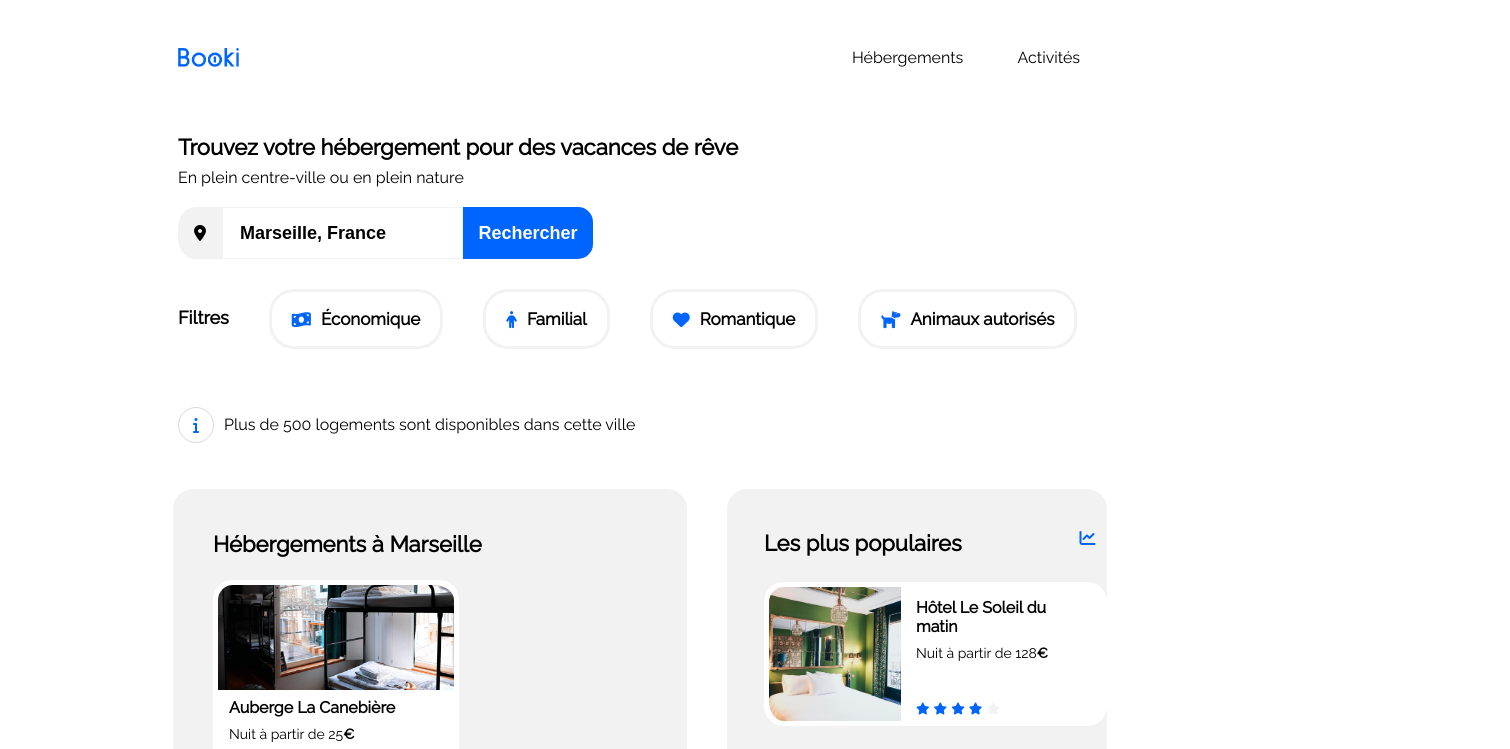
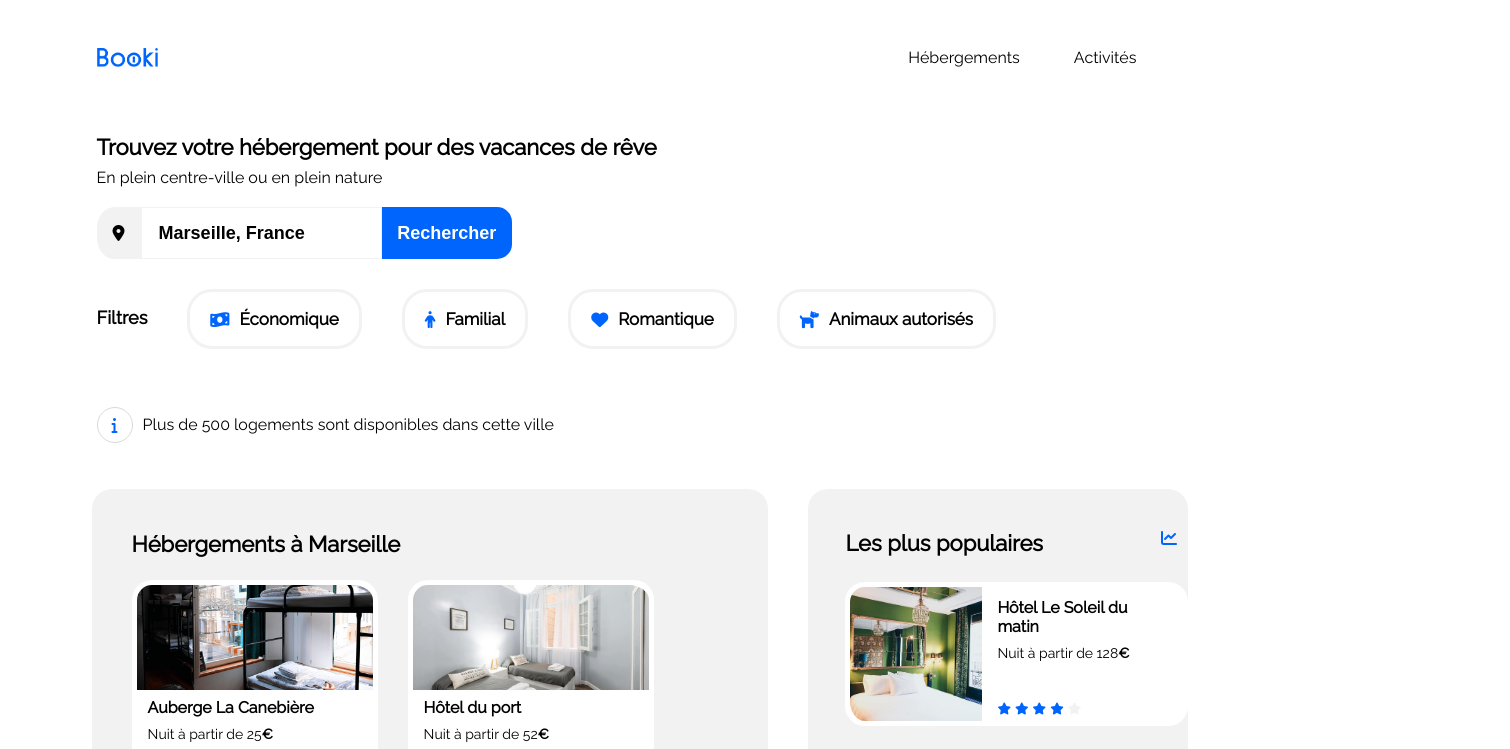
Before and after one commit to LucasPetit-LeTirilly/Projet-HTML-CSS-OpenClassrooms, a plain HTML site: page index.html in a window 1280 px wide. Shown: the top 749 px of the page, 1510 px wide, since content can reach past the window. Drawn offline with Linux system fonts and the light colour scheme.

Commit message:
Correction marges zoom preview VS Code

```diff
--- a/index.html
+++ b/index.html
@@ -9,6 +9,7 @@
     <link href="icons/css/fontawesome.css" rel="stylesheet">
     <link href="icons/css/brands.css" rel="stylesheet">
     <link href="icons/css/solid.css" rel="stylesheet">
+    <meta name="viewport" content="width=576, initial-scale=1.0">
     <title>Booki</title>
   </head>
 
--- a/styles-desktop.css
+++ b/styles-desktop.css
@@ -8,15 +8,15 @@ body {
   color: black;
   margin: 0px;
   font-weight: 400;
-  margin-left: 123px;
-  margin-right: 123px;
+  margin-left: 2.6em;
+  margin-right: 2.6em;
 }
 
 header {
   display: flex;
   justify-content: space-between;
   align-items: center;
-  margin-right: 52px;
+  margin-right: 77px;
   margin-left: 55px;
   margin-top: 48px;
 }
@@ -28,8 +28,6 @@ a {
 
 nav a {
   padding: 46px 25px 46px 25px;
-  margin-left: 0px;
-  margin-right: 0px;
   font-weight: 500;
   font-size: 1rem;
 }
@@ -367,3 +365,19 @@ footer {
 .colonne h2 {
   margin-bottom: 20px;
 }
+
+/* media query tablet */
+
+@media screen and (max-width: 768px) {
+
+}
+
+
+
+
+/* media query phone */
+
+
+@media screen and (max-width: 576px) {
+
+}
```
